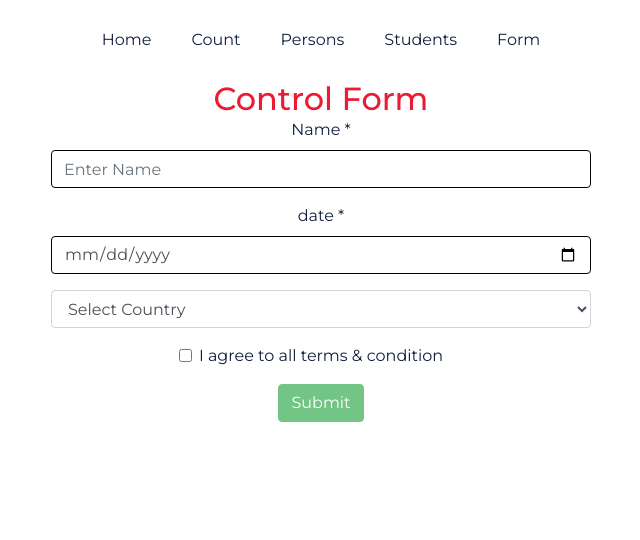
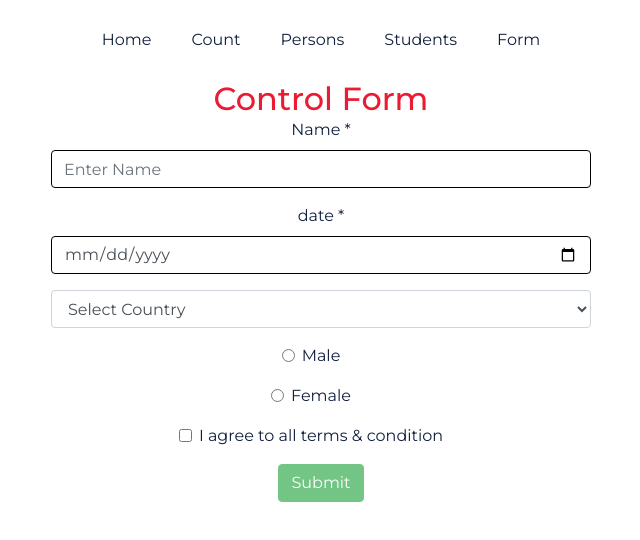
Before and after one commit to jakdev047/react-base-concept, a React (Create React App) app: page /control-form in a window 1280 px wide. Shown: the top 540 px of the page, without its empty margins (319-959 px from the left). Built offline with nearby package versions, Linux system fonts and the light colour scheme.

Commit message:
radiobox form

```diff
--- /dev/null
+++ b/src/components/RadioBoxForm/RadioBoxForm.js
@@ -0,0 +1,25 @@
+import React from 'react';
+
+import PropTypes from 'prop-types';
+
+const RadioBoxForm = props => {
+  return (
+    <div className="form-group">
+      <input className="form-check-input" type={props.type} name={props.name} value={props.value} onChange={props.onChange} />
+      {props.children}
+    </div>
+  );
+};
+
+RadioBoxForm.propTypes = {
+  name: PropTypes.string.isRequired,
+  type: PropTypes.string.isRequired,
+  value: PropTypes.string,
+  onChange: PropTypes.func.isRequired
+}
+
+RadioBoxForm.defaultProps = {
+  type:'radio'
+}
+
+export default RadioBoxForm;
--- a/src/pages/ControlForm.js
+++ b/src/pages/ControlForm.js
@@ -1,5 +1,6 @@
 import React, { Component, createRef, Fragment } from 'react';
 import CheckkboxForm from '../components/CheckkboxForm/CheckkboxForm';
+import RadioBoxForm from '../components/RadioBoxForm/RadioBoxForm';
 import TextInput from '../components/TextInput/TextInput';
 import TopNavigation from '../components/TopNavigation/TopNavigation';
 
@@ -11,6 +12,7 @@ class ControlForm extends Component {
             name: '',
             birthday: '',
             country: '',
+            gender: '',
             agree: false,
             errorsValues: {}
         };
@@ -34,6 +36,9 @@ class ControlForm extends Component {
         if(!this.state.country) {
             errors.country = 'Please Provide Your Country'
         }
+        if(!this.state.gender) {
+            errors.gender = 'Please Provide Your Gender'
+        }
         return {
             errors,
             isValid:Object.keys(errors).length === 0 // return a array of errors that means ['name','email','password','birthday,'gender']
@@ -51,6 +56,7 @@ class ControlForm extends Component {
                 name: this.state.name,
                 birthday: this.state.birthday,
                 country: this.state.country,
+                gender: this.state.gender,
                 agree: this.state.agree
             };
 
@@ -60,6 +66,7 @@ class ControlForm extends Component {
                 name: '',
                 birthday: '',
                 country: '',
+                gender: '',
                 agree: false,
                 errorsValues: {}
             });
@@ -121,6 +128,14 @@ class ControlForm extends Component {
                                     {this.state.errorsValues.country && <div className="invalid-feedback">{this.state.errorsValues.country}</div>}
                                 </div>
 
+                                <div>
+                                    <RadioBoxForm name="gender" value="Male" onChange={this.changeHandler}>Male</RadioBoxForm>
+                                    <RadioBoxForm name="gender" value="Female" onChange={this.changeHandler}>Female</RadioBoxForm>
+                                    {
+                                        this.state.errorsValues.gender && <div className="invalid-feedback" style={{display:'block'}}>{this.state.errorsValues.gender}</div>
+                                    }
+                                </div>
+
                                 <CheckkboxForm name="agree" checked={this.state.agree} onChange={this.changeHandler}>
                                     I agree to all terms & condition
                                 </CheckkboxForm>
```
